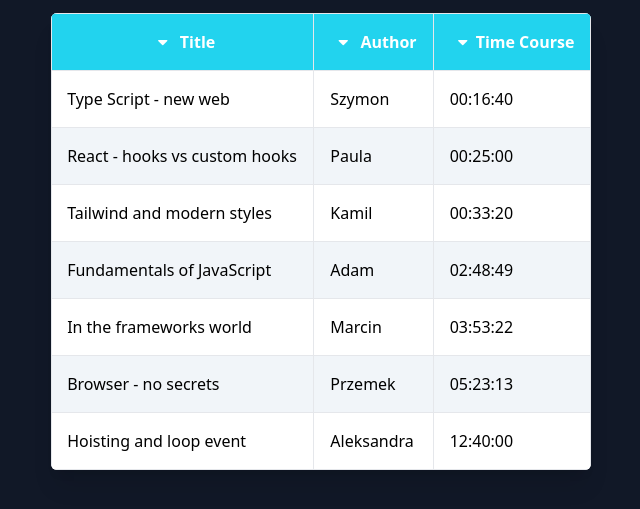
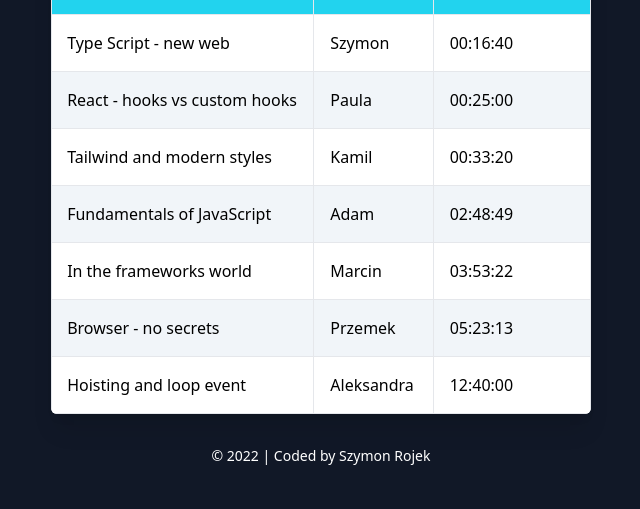
Before and after one commit to SzymonRojek/tableSort-JavaScript, a website built with Parcel: page src/index.html in a window 1280 px wide. Shown: the part 227-736 px from the top of the page, without its empty margins (319-959 px from the left). Built offline with nearby package versions, Linux system fonts and the light colour scheme.

Commit message:
add footer

```diff
--- a/src/index.html
+++ b/src/index.html
@@ -12,7 +12,7 @@
     <script type="module" src="js/main.js"></script>
   </head>
 
-  <body class="bg-gray-900 p-12 flex justify-center flex-col items-center h-screen">
+  <body class="bg-gray-900 p-12 flex justify-center flex-col items-center">
       <header class="auto text-white p-12">
         <h1 class="text-center text-4xl">Sort Table Rows on Click</h1>
       </header>
@@ -74,5 +74,8 @@
             </tr>
           </tbody>
         </table>
+        <footer class="py-8 text-white text-sm text-lg">
+          <p>&#169; 2022 | Coded by Szymon Rojek</p>
+        </footer>
   </body>
 </html>
```
